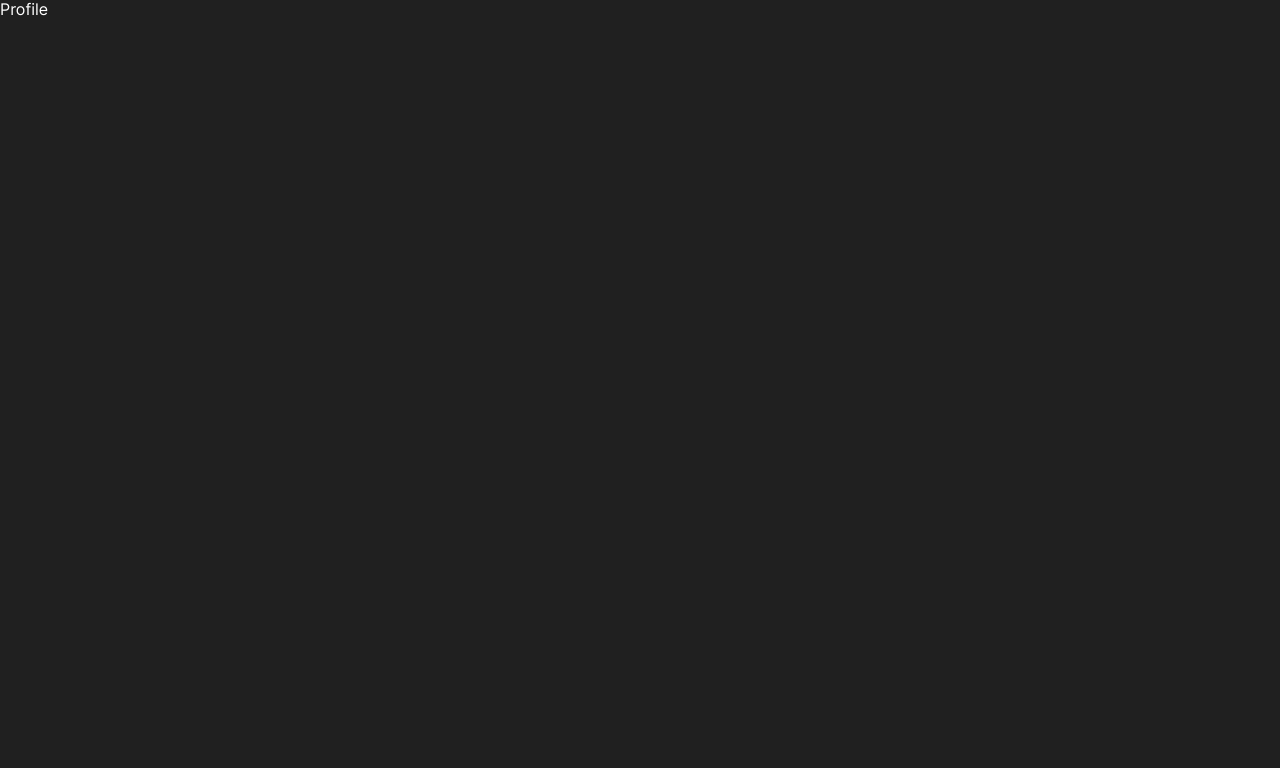
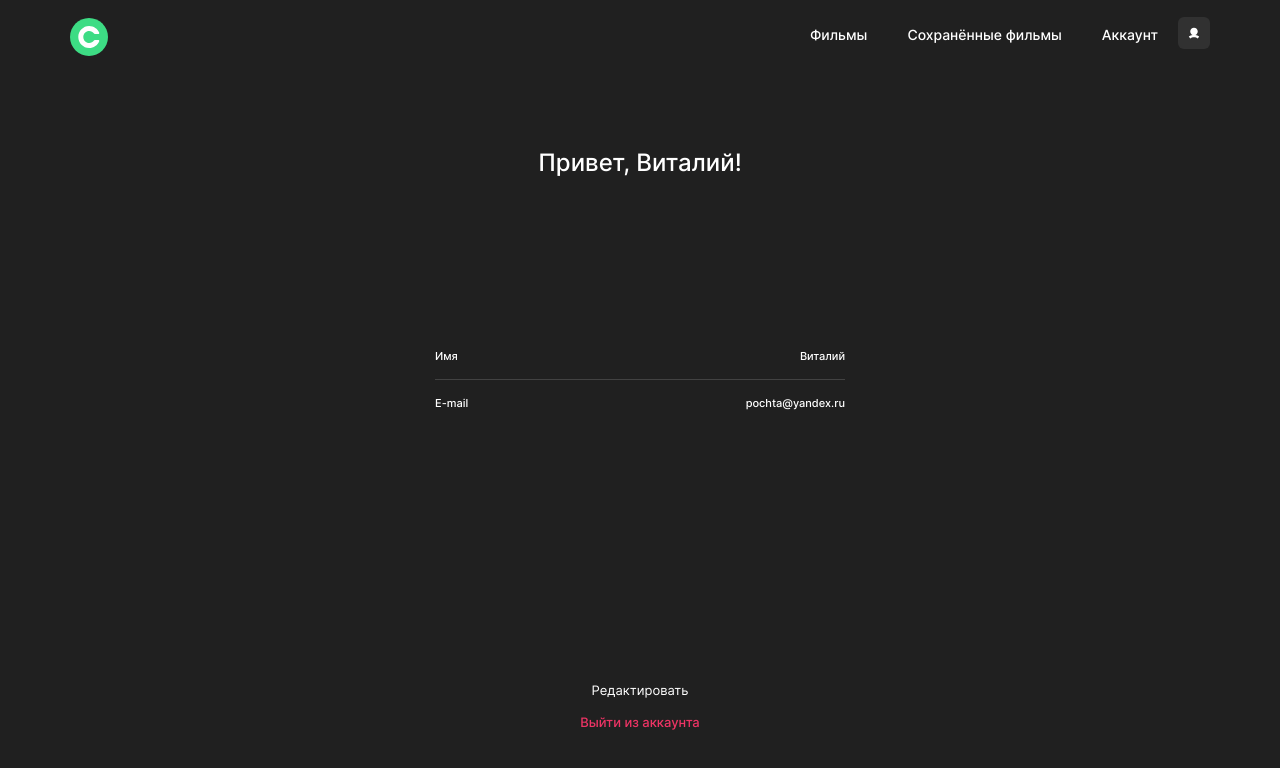
Before and after one commit to Kampel2012/movies-explorer-frontend, a React (Create React App) app: page /profile in a window 1280 px wide. Shown: the top 768 px of the page. Built offline with nearby package versions, Linux system fonts and the light colour scheme.

Commit message:
Вёрстка профиля

```diff
--- a/src/components/Header/Header.css
+++ b/src/components/Header/Header.css
@@ -30,14 +30,17 @@
 }
 
 .header__btn {
-  font-size: 12px;
-  line-height: 16px;
   background-color: inherit;
   border: 0;
   color: #ffffff;
   padding: 8px 20px;
   font-weight: 500;
   cursor: pointer;
+  color: #fff;
+  font-size: 14px;
+  font-style: normal;
+  font-weight: 500;
+  line-height: 18px; /* 128.571% */
 }
 
 .btn_populary {
@@ -48,7 +51,8 @@
 }
 
 .header__wrapper_type_auth {
-  gap: 50px;
+  gap: 0px;
+  max-height: 30px;
 }
 
 .header__profile {
@@ -56,6 +60,7 @@
 }
 
 .header__icon {
+  align-self: center;
   box-sizing: border-box;
   padding: 10px;
   border-radius: 6px;
--- /dev/null
+++ b/src/components/Profile/Profile.css
@@ -0,0 +1,85 @@
+.profile {
+  flex-grow: 1;
+  display: flex;
+}
+
+.profile__container {
+  flex-grow: 1;
+  max-width: 1280px;
+  padding: 74px 70px 70px 70px;
+  margin: 0 auto;
+  box-sizing: border-box;
+  text-align: center;
+  display: flex;
+  flex-wrap: wrap;
+  flex-direction: column;
+  justify-content: space-between;
+}
+
+.profile__title {
+  margin: 0;
+  color: #fff;
+  text-align: center;
+  font-family: Inter;
+  font-size: 24px;
+  font-style: normal;
+  font-weight: 500;
+  line-height: normal;
+}
+
+.profile__tag {
+  color: #fff;
+  font-family: Inter;
+  font-size: 11px;
+  font-style: normal;
+  font-weight: 500;
+  line-height: normal;
+}
+
+.profile__info {
+  max-width: 410px;
+  width: 100%;
+  margin: 0 auto 100px auto;
+}
+
+.profile__info-field {
+  padding: 16px 0;
+  width: 100%;
+  margin: 0;
+  display: flex;
+  justify-content: space-between;
+}
+
+.profile__info-field:first-child {
+  border-bottom: 1px solid #424242;
+}
+
+.profile__wrapper {
+  padding: 0;
+  margin: 0 auto;
+  display: flex;
+  flex-wrap: wrap;
+  gap: 16px;
+  justify-content: center;
+  max-width: 410px;
+}
+
+.profile__btn {
+  width: 100%;
+  color: #fff;
+  text-align: center;
+  font-size: 13px;
+  font-style: normal;
+  font-weight: 400;
+  line-height: normal;
+  border: none;
+  padding: 0;
+  margin: 0;
+  background-color: inherit;
+  cursor: pointer;
+}
+
+.profile__btn_type_exit {
+  color: #ee3465;
+  font-weight: 500;
+}
--- a/src/components/Profile/Profile.jsx
+++ b/src/components/Profile/Profile.jsx
@@ -1,5 +1,37 @@
-function Profile(props) {
-  return <div>Profile</div>;
+import Header from '../Header/Header';
+import './Profile.css';
+
+function Profile({ name = 'Виталий', email = 'pochta@yandex.ru' }) {
+  return (
+    <>
+      <Header isAuth={true} />
+      <section className="profile">
+        <div className="profile__container">
+          <h1 className="profile__title">{`Привет, ${name}!`}</h1>
+          <div className="profile__info">
+            <p className="profile__info-field">
+              <span className="profile__tag">Имя</span>
+              <span className="profile__tag">{name}</span>
+            </p>
+            <p className="profile__info-field">
+              <span className="profile__tag">E-mail</span>
+              <span className="profile__tag">{email}</span>
+            </p>
+          </div>
+          <div className="profile__wrapper">
+            <button type="button" className="profile__btn">
+              Редактировать
+            </button>
+            <button
+              type="button"
+              className="profile__btn profile__btn_type_exit">
+              Выйти из аккаунта
+            </button>
+          </div>
+        </div>
+      </section>
+    </>
+  );
 }
 
 export default Profile;
```
